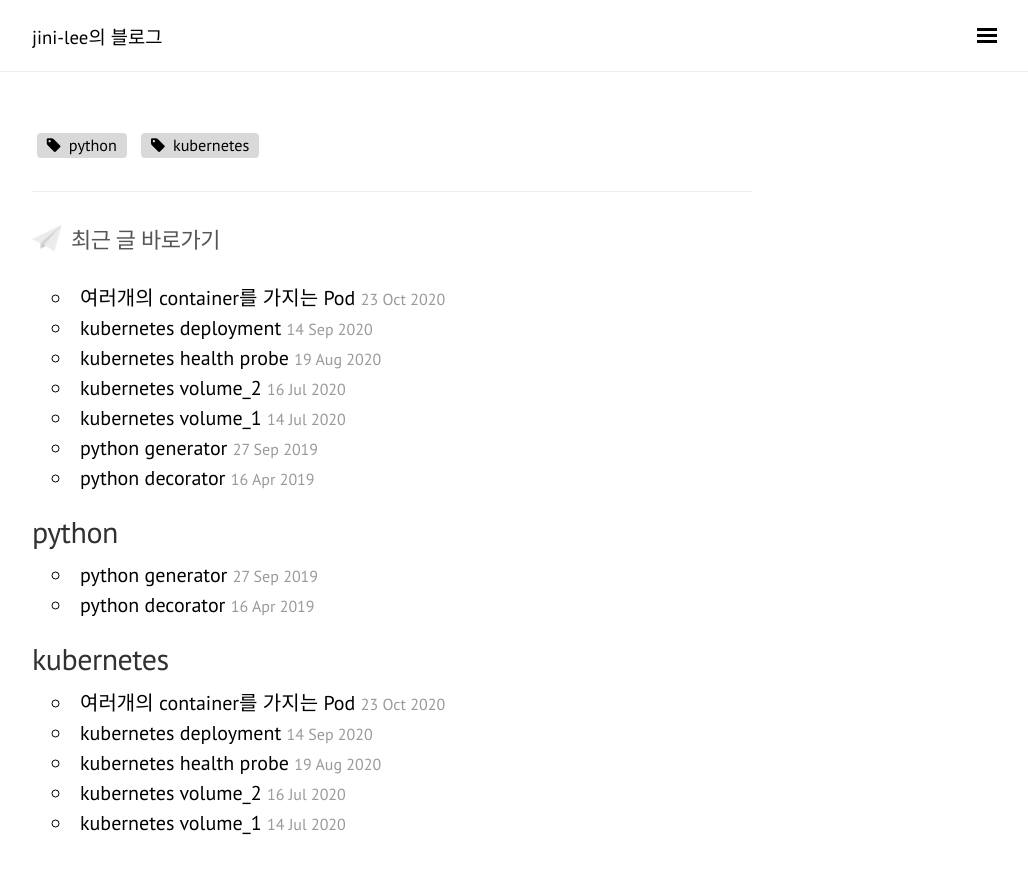
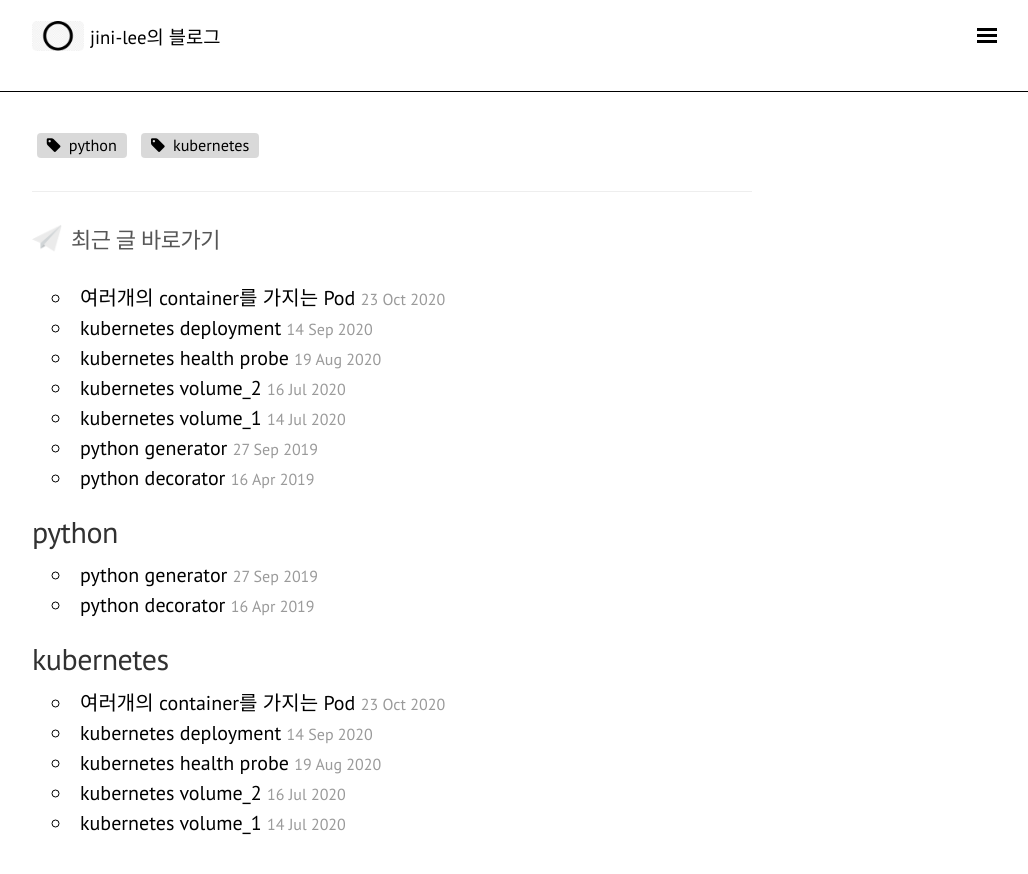
Before and after one commit to jini-lee/jini-lee.github.com, a Jekyll site: the page built from index.html, in a window 1280 px wide. Shown: the top 874 px of the page, without its empty margins (248-1276 px from the left). Built offline with Jekyll 4.4.1, drawn with Linux system fonts in a browser that asks for light colours; nearby versions of some CDN libraries; comment, search, counter and statistics services are not loaded.

Commit message:
Trivial commit

```diff
--- a/_layouts/default.html
+++ b/_layouts/default.html
@@ -14,8 +14,7 @@
         <div class="container">
           <h3 class="masthead-title">
             <a href="{{ site.baseurl }}/" title="{{ site.title }}">
-              <!-- <img class="masthead-logo" src="{{ site.baseurl }}{{ site.logo }}"/> -->
-
+            <img class="masthead-logo" src="/public/logo.jpg"/>
             <small id="blog-title">{{ site.tagline }}</small>
             </a>
           </h3>
--- a/_scss/component/_masthead.scss
+++ b/_scss/component/_masthead.scss
@@ -6,9 +6,9 @@
 
 .masthead {
   padding-top:    1rem;
-  padding-bottom: 1rem;
+  padding-bottom: 2rem;
   margin-bottom: 3rem;
-  border-bottom: 1px solid $lightgrey;
+  border-bottom: 1px solid $black;
   background-color: rgba(255,255,255,0.75);
   @media (min-width: 30rem) {
     background-color: white;
```
Also changed, not shown: public/logo.jpg (added).
